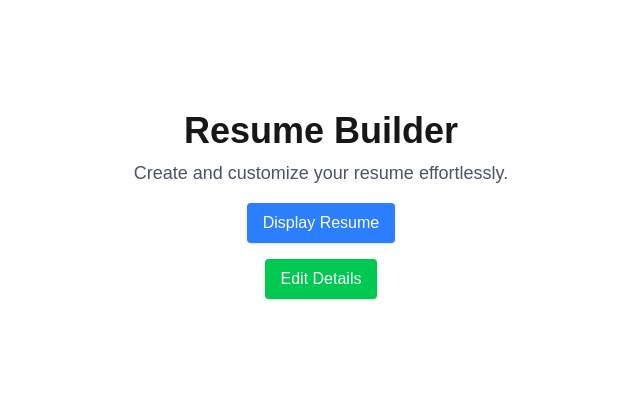
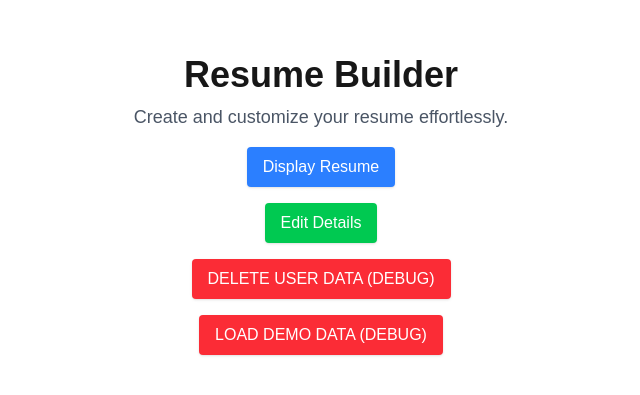
Before and after one commit to KiwiFunk/resume-builder, a Next.js app in the folder resume-app/: page / in a window 1280 px wide. Shown: the part 195-590 px from the top of the page, without its empty margins (319-959 px from the left). Built offline with nearby package versions, Linux system fonts and the light colour scheme.

Commit message:
Added debug buttons to homepage for clearing userdata/loading in dummy data

```diff
--- a/resume-app/src/app/page.js
+++ b/resume-app/src/app/page.js
@@ -1,7 +1,8 @@
 "use client";   // Enables React hooks in Next.js 13+
 
 import { useRouter } from "next/navigation"; // Import useRouter for navigation
-import data from "@/UserData"; // Import your user data
+import { removeLocalData, setLocalData } from "@/utils/localData";
+import data from "@/UserData"; // Import demo/debug user data
 
 export default function Home() {
   const router = useRouter(); // Initialize the router
@@ -25,7 +26,28 @@ export default function Home() {
         Edit Details
       </button>
 
-      {/* Add button to delete localStorage data, add button to load in UserData as demo */}
+      <button
+        className="mt-4 px-4 py-2 bg-red-500 text-white rounded shadow hover:bg-red-600 cursor-pointer"
+        onClick={() => {
+          removeLocalData("userData")
+          alert("User data deleted!"); // Alert user
+        }}
+      >
+        DELETE USER DATA (DEBUG)
+      </button>
+
+      <button
+        className="mt-4 px-4 py-2 bg-red-500 text-white rounded shadow hover:bg-red-600 cursor-pointer"
+        onClick={() => {
+          setLocalData("userData", data); // Set default user data
+          alert("Demo data loaded!"); // Alert user
+        }}
+      >
+        LOAD DEMO DATA (DEBUG)
+      </button>
+
+
+
     </main>
   );
 }
```
